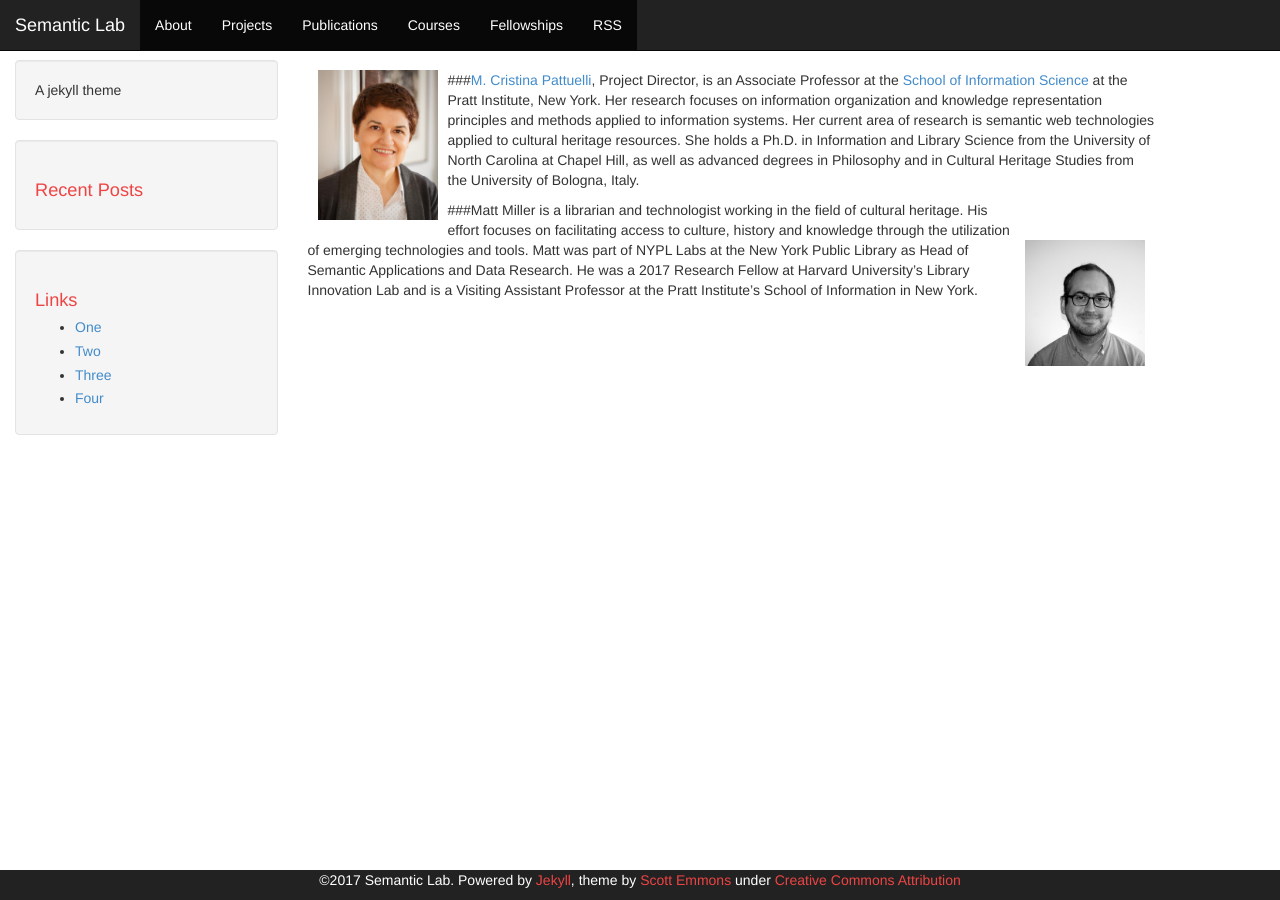
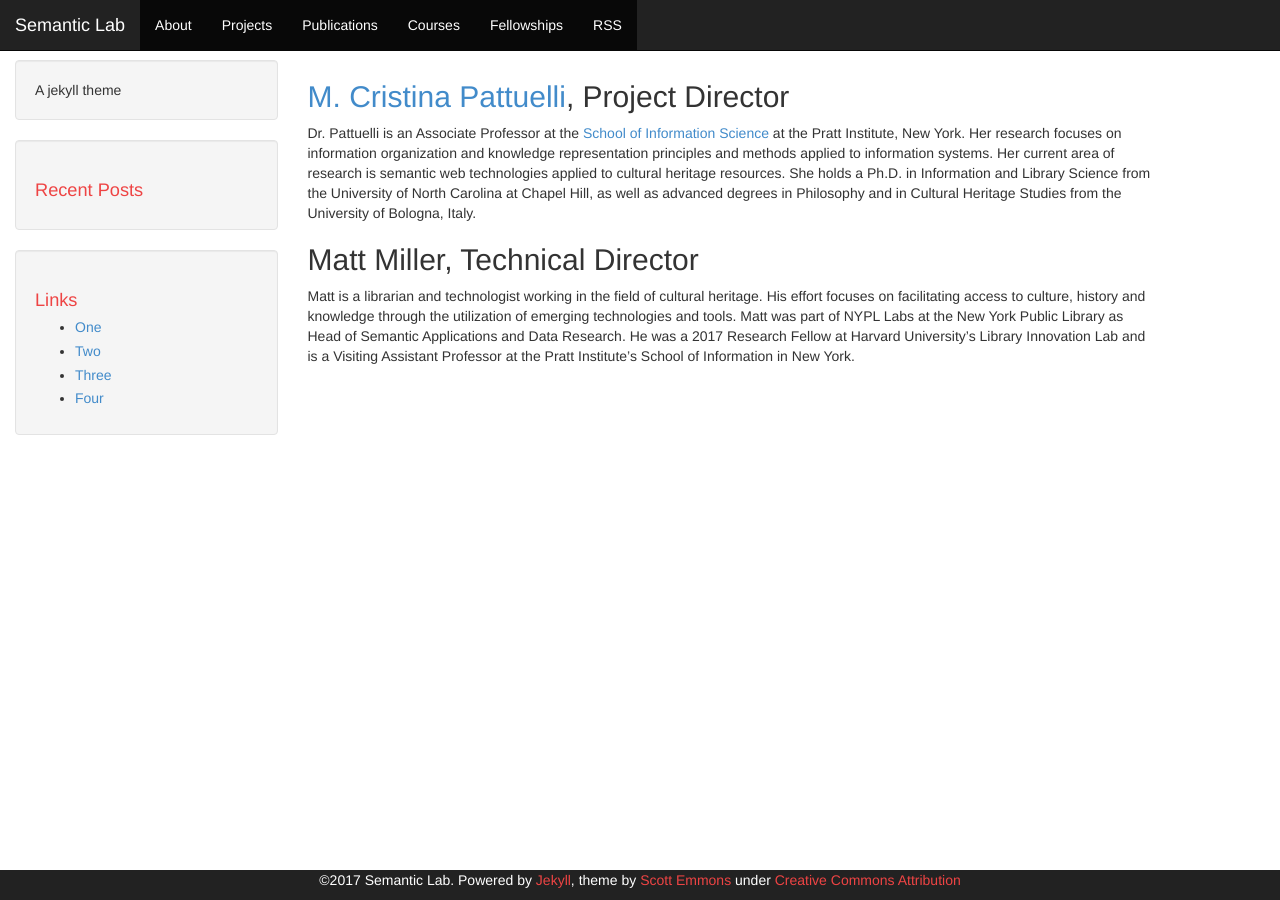
Before and after one commit to SemanticLab/semanticlab.github.io, a Jekyll site: the page built from about.md, in a window 1280 px wide. Built offline with Jekyll 4.4.1, drawn with Linux system fonts in a browser that asks for light colours; our own code applies the rules of GitHub Pages for plain Markdown files.

Commit message:
Update about.md

```diff
--- a/about.md
+++ b/about.md
@@ -1,13 +1,5 @@
----
-layout: default
----
+## [M. Cristina Pattuelli](https://cristinapattuelli.com/), Project Director
+Dr. Pattuelli is an Associate Professor at the [School of Information Science](https://www.pratt.edu/academics/information-and-library-sciences/) at the Pratt Institute, New York. Her research focuses on information organization and knowledge representation principles and methods applied to information systems. Her current area of research is semantic web technologies applied to cultural heritage resources. She holds a Ph.D. in Information and Library Science from the University of North Carolina at Chapel Hill, as well as advanced degrees in Philosophy and in Cultural Heritage Studies from the University of Bologna, Italy.
 
-<img src="images/Cristina.jpg" style="width: 120px; float: left; margin: 10px 10px 10px 10px"/>
-
-###[M. Cristina Pattuelli](https://cristinapattuelli.com/), Project Director, is an Associate Professor at the [School of Information Science](https://www.pratt.edu/academics/information-and-library-sciences/) at the Pratt Institute, New York. Her research focuses on information organization and knowledge representation principles and methods applied to information systems. Her current area of research is semantic web technologies applied to cultural heritage resources. She holds a Ph.D. in Information and Library Science from the University of North Carolina at Chapel Hill, as well as advanced degrees in Philosophy and in Cultural Heritage Studies from the University of Bologna, Italy.
-
-<img src="images/thisismattmillersface.jpg" style="width: 120px; float: right; margin: 40px 10px 10px 10px"/>
-
-
-
-###Matt Miller is a librarian and technologist working in the field of cultural heritage. His effort focuses on facilitating access to culture, history and knowledge through the utilization of emerging technologies and tools. Matt was part of NYPL Labs at the New York Public Library as Head of Semantic Applications and Data Research. He was a 2017 Research Fellow at Harvard University's Library Innovation Lab and is a Visiting Assistant Professor at the Pratt Institute’s School of Information in New York.
+## Matt Miller, Technical Director
+Matt is a librarian and technologist working in the field of cultural heritage. His effort focuses on facilitating access to culture, history and knowledge through the utilization of emerging technologies and tools. Matt was part of NYPL Labs at the New York Public Library as Head of Semantic Applications and Data Research. He was a 2017 Research Fellow at Harvard University's Library Innovation Lab and is a Visiting Assistant Professor at the Pratt Institute’s School of Information in New York.
```
